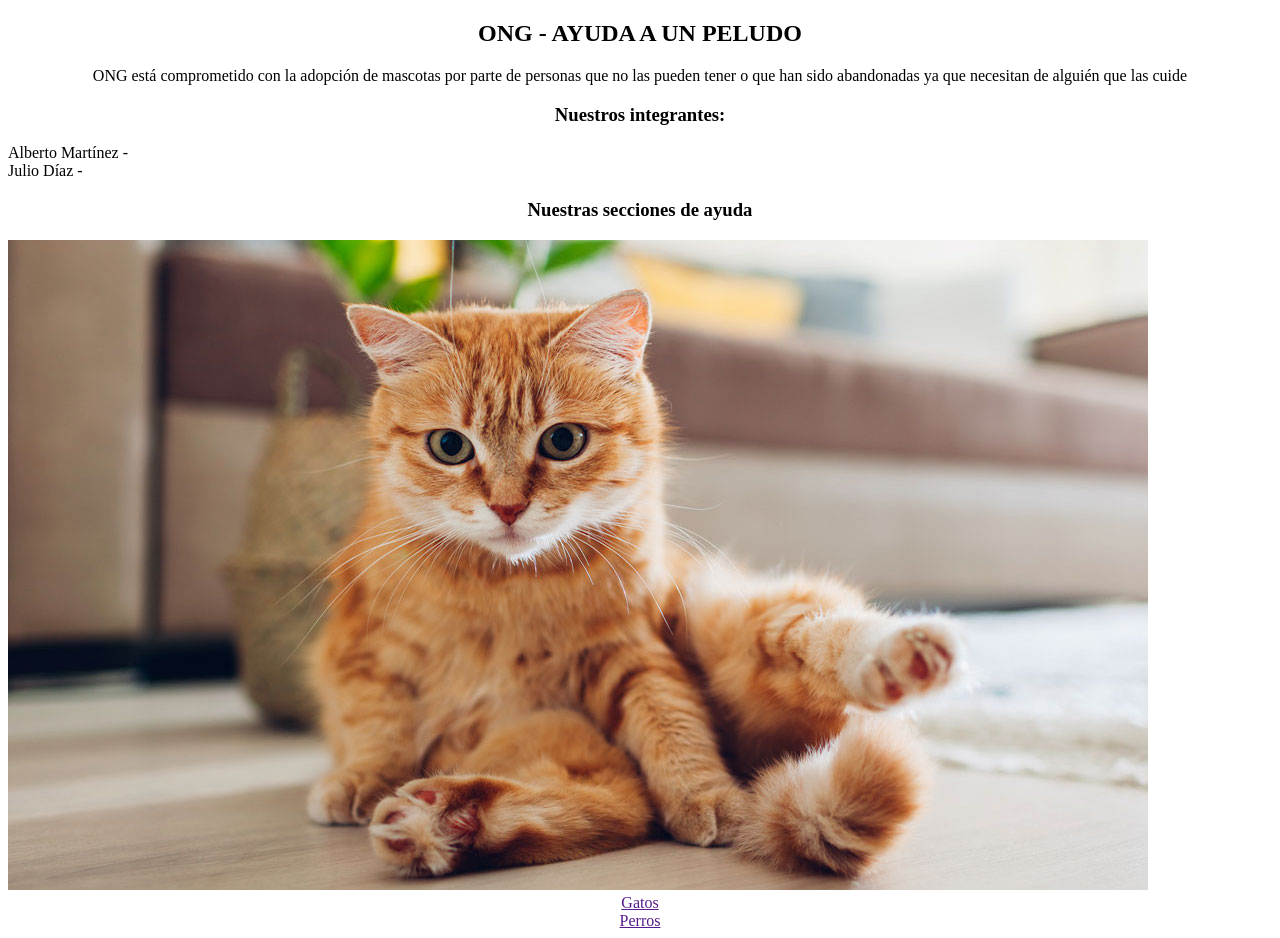
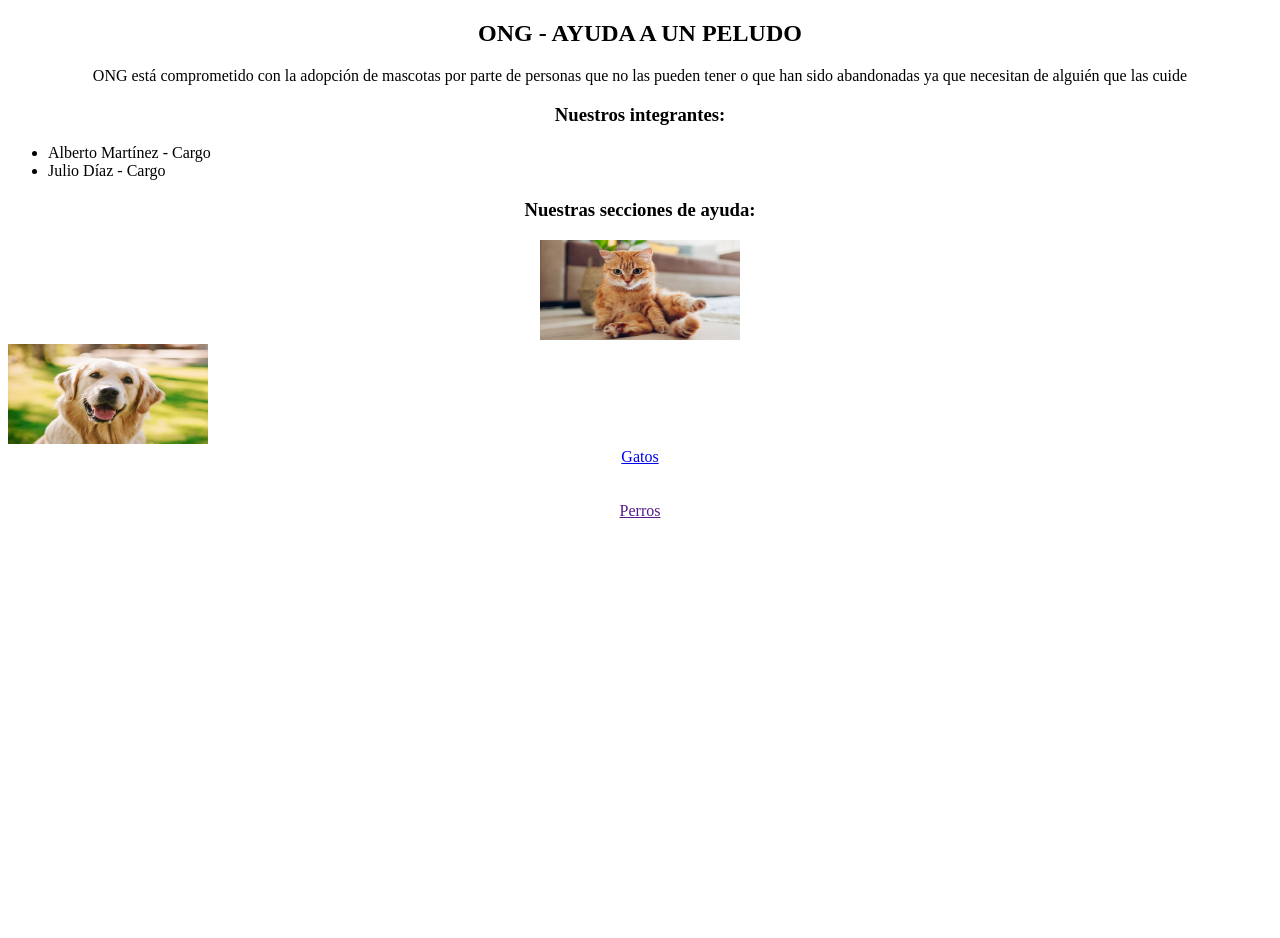
Before and after one commit to albertoign/Practica006D, a plain HTML site: page inicio.html in a window 1280 px wide. After the commit the page ends 800 px from the top, so only its background shows below. Drawn offline with Linux system fonts and the light colour scheme.

Commit message:
Ajuste de imagenes mas foto de dog

```diff
--- a/inicio.html
+++ b/inicio.html
@@ -7,24 +7,26 @@
     <title>Ayuda a un peludo</title>
 </head>
 <body>
-    <center><h2>ONG - AYUDA A UN PELUDO</h2></center>
+    <center><h2> <b> ONG - AYUDA A UN PELUDO</b>  </h2></center>
     <center>ONG está comprometido con la adopción de mascotas
         por parte de personas que no las pueden tener o que han
         sido abandonadas ya que necesitan de alguién que las
         cuide
     </center>
 
-    <center><h3>Nuestros integrantes:</h3></center>
+    <center><h3> <b>Nuestros integrantes:</b> </h3></center>
 
-    <tr>Alberto Martínez - <br>
-        Julio Díaz -
-    </tr>
+    <ul>
+        <li>Alberto Martínez - Cargo</li>
+        <li>  Julio Díaz - Cargo </li>
+    </ul>
 
-    <center><h3>Nuestras secciones de ayuda</h3></center>
+    <center><h3> <b>Nuestras secciones de ayuda:</b> </h3></center>
 
-    <img src="Gato-2.jpg" alt="" border>
+    <center><img src="Gato-2.jpg" alt="" border width="200" height="100"> <br></center>
+    <img src="Perro-2.jpg" alt="" border width="200" height="100">
 
-    <center><a href="" target="_blank"> Gatos</a></center>
+    <center><a href="http://127.0.0.7:5500/Gatos.html" target="_blank"> Gatos</a></center> <br> <br>
     <center><a href="" target="_blank"> Perros</a></center>
 </body>
 </html>
```
Also changed, not shown: Perro-2.jpg (added).
